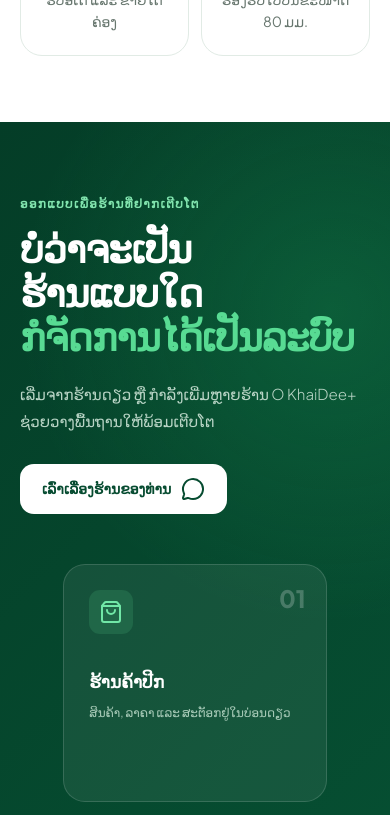
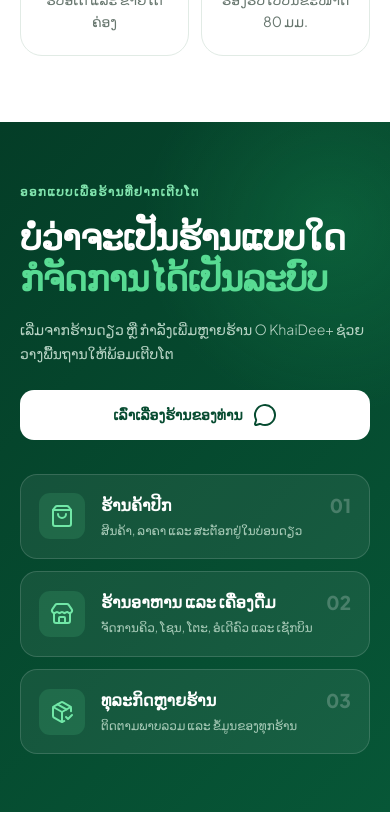
Before and after one commit to csblaos/express-turso, a Next.js app: page / in a window 390 px wide. Shown: the part 4080-4895 px from the top of the page. Built offline with nearby package versions, Linux system fonts and the light colour scheme; a web font is replaced by a local one.

Commit message:
Refine mobile store section layout

```diff
--- a/app/globals.css
+++ b/app/globals.css
@@ -380,3 +380,18 @@ h2 { font-size:clamp(38px,4vw,56px); line-height:1.16; text-wrap:balance; }
 }
 @keyframes mobileNavIn { from{opacity:0;transform:translateY(-7px) scale(.985)} to{opacity:1;transform:none} }
 @media (max-width:640px) { .mobile-menu-button { width:40px;height:40px; } }
+
+/* Mobile balance for store-type section */
+section[id] { scroll-margin-top:105px; }
+@media (max-width:640px) {
+  .business-section { gap:34px; padding-top:56px; padding-bottom:58px; }
+  .business-copy h2 { margin-top:14px; font-size:clamp(32px,9vw,38px); line-height:1.18; }
+  .business-copy p { margin:18px 0 24px; font-size:14px; line-height:1.75; }
+  .business-copy .button { width:100%; min-height:48px; }
+  .business-cards { width:100%; max-width:none; gap:12px; margin:0; }
+  .business-cards article { min-height:0; display:grid; grid-template-columns:48px minmax(0,1fr) auto; grid-template-rows:auto auto; column-gap:14px; row-gap:5px; align-items:center; padding:18px; border-radius:17px; }
+  .business-cards article > div { grid-column:1; grid-row:1/3; width:46px; height:46px; }
+  .business-cards article > span { position:static; grid-column:3; grid-row:1; align-self:start; font-size:19px; }
+  .business-cards h3 { grid-column:2; grid-row:1; margin:0; font-size:16px; }
+  .business-cards p { grid-column:2/4; grid-row:2; margin:0; font-size:12px; line-height:1.55; }
+}
```
